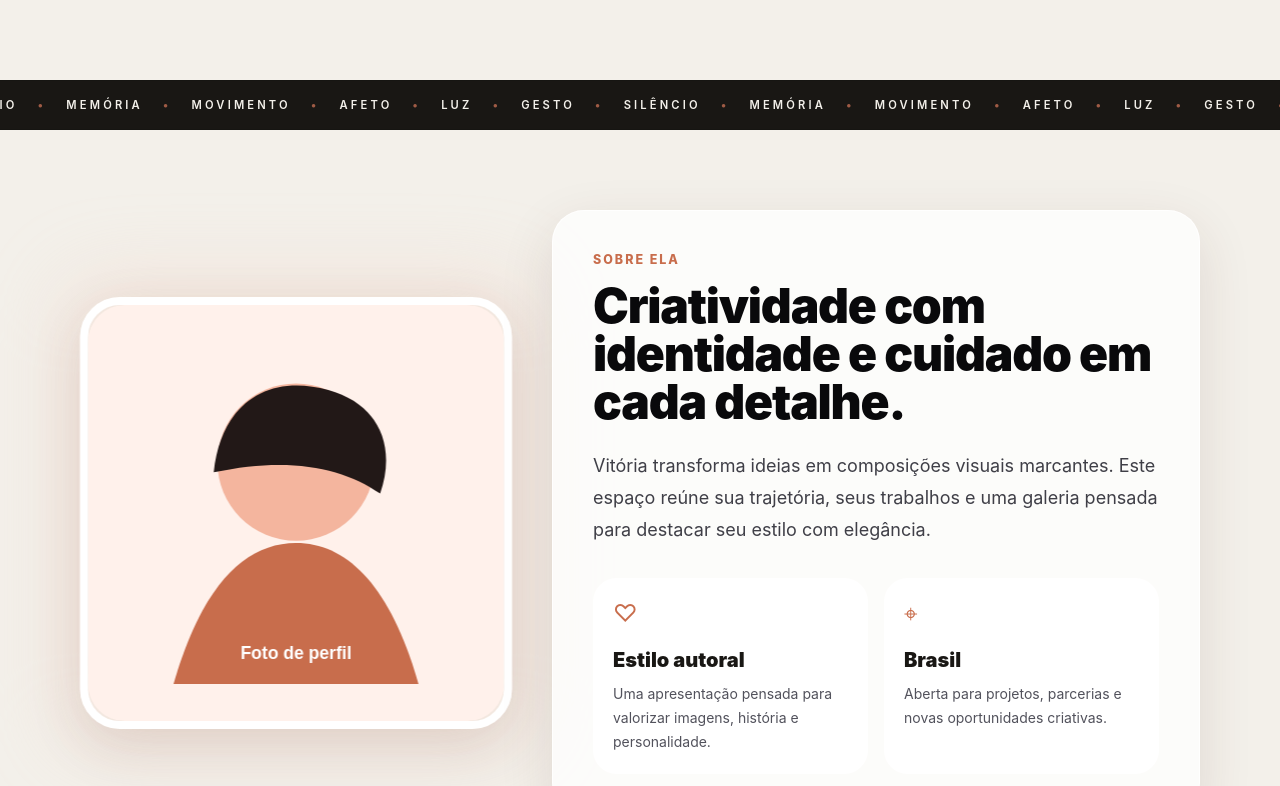
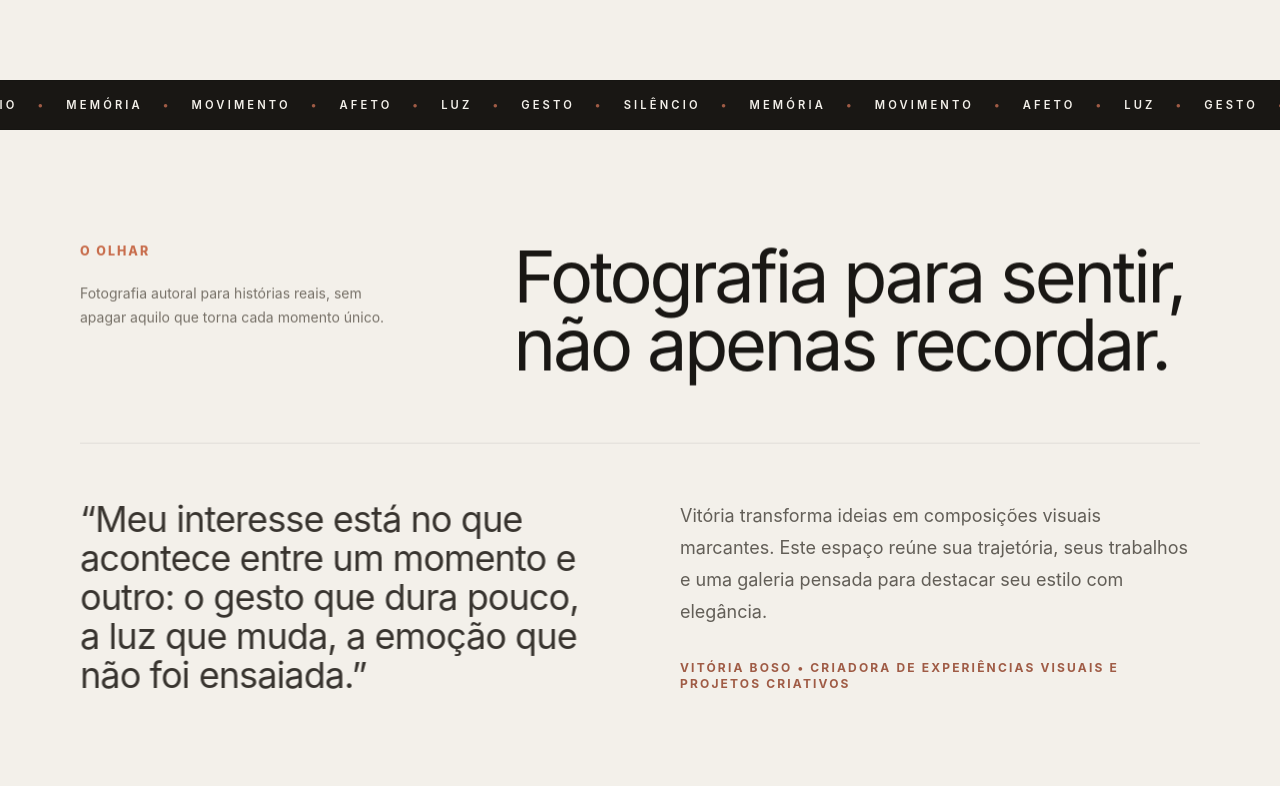
Before and after one commit to marlouun/portfolio-vitoria-boso, a React (Vite) app: page / in a window 1280 px wide. Shown: the part 980-1766 px from the top of the page. Built offline with nearby package versions, Linux system fonts and the light colour scheme.

Commit message:
feat: transforma sobre em manifesto fotografico

```diff
--- a/src/components/About.tsx
+++ b/src/components/About.tsx
@@ -2,44 +2,43 @@ import { profile } from '../data/profile';
 import { Reveal } from './Reveal';
 
 export function About() {
-  const cards = [
-    { icon: '♡', title: 'Estilo autoral', text: 'Uma apresentação pensada para valorizar imagens, história e personalidade.' },
-    { icon: '⌖', title: profile.location, text: 'Aberta para projetos, parcerias e novas oportunidades criativas.' },
-  ];
+  return (
+    <section id="sobre" className="py-20 sm:py-28">
+      <div className="container-page">
+        <Reveal>
+          <div className="grid gap-10 border-b border-black/10 pb-16 lg:grid-cols-[0.68fr_1.32fr] lg:gap-20">
+            <div>
+              <p className="section-kicker">O olhar</p>
+              <p className="mt-5 max-w-xs text-sm leading-6 text-[#777168]">
+                Fotografia autoral para histórias reais, sem apagar aquilo que torna cada momento único.
+              </p>
+            </div>
 
-  return (
-    <section id="sobre" className="py-16 sm:py-20">
-      <div className="container-page grid gap-10 lg:grid-cols-[0.8fr_1.2fr] lg:items-center">
-        <Reveal direction="right" className="relative">
-          <div className="absolute -inset-4 rounded-[2.5rem] bg-[#f2c6b6]/32 blur-2xl" aria-hidden="true" />
-          <img
-            src={profile.profileImage}
-            alt="Foto de perfil de Vitória Boso"
-            className="soft-shadow relative aspect-square w-full rounded-[2.5rem] border-8 border-white object-cover transition duration-500 hover:rotate-1 hover:scale-[1.01]"
-            loading="lazy"
-            decoding="async"
-            width="900"
-            height="900"
-          />
-        </Reveal>
-
-        <Reveal direction="left" delay={0.06}>
-          <div className="card-glass rounded-[2rem] p-7 soft-shadow sm:p-10">
-            <p className="section-kicker">Sobre ela</p>
-            <h2 className="mt-3 text-4xl font-black tracking-tight text-zinc-950 sm:text-5xl">Criatividade com identidade e cuidado em cada detalhe.</h2>
-            <p className="mt-6 text-lg leading-8 text-zinc-700">{profile.shortBio}</p>
-
-            <div className="mt-8 grid gap-4 sm:grid-cols-2">
-              {cards.map((item) => (
-                <div key={item.title} className="rounded-3xl bg-white p-5 transition duration-300 hover:-translate-y-2">
-                  <span className="text-2xl text-[#c86d4c]" aria-hidden="true">{item.icon}</span>
-                  <h3 className="mt-4 text-xl font-black">{item.title}</h3>
-                  <p className="mt-2 text-sm leading-6 text-zinc-600">{item.text}</p>
-                </div>
-              ))}
+            <div>
+              <h2 className="font-editorial max-w-4xl text-5xl leading-[0.95] tracking-[-0.045em] text-[#191714] sm:text-6xl lg:text-7xl">
+                Fotografia para sentir, não apenas recordar.
+              </h2>
             </div>
           </div>
         </Reveal>
+
+        <div className="grid gap-10 pt-14 lg:grid-cols-2 lg:gap-20">
+          <Reveal direction="right">
+            <p className="font-editorial max-w-xl text-3xl leading-[1.08] tracking-[-0.025em] text-[#38342f] sm:text-4xl">
+              “Meu interesse está no que acontece entre um momento e outro: o gesto que dura pouco, a luz que muda, a emoção que não foi ensaiada.”
+            </p>
+          </Reveal>
+
+          <Reveal direction="left" delay={0.06}>
+            <div className="max-w-xl space-y-5 text-base leading-8 text-[#625e57] sm:text-lg">
+              <p>{profile.shortBio}</p>
+              <p>{profile.approach}</p>
+              <p className="pt-3 text-xs font-bold uppercase tracking-[0.18em] text-[#9f5b45]">
+                {profile.name} • {profile.role}
+              </p>
+            </div>
+          </Reveal>
+        </div>
       </div>
     </section>
   );
```
